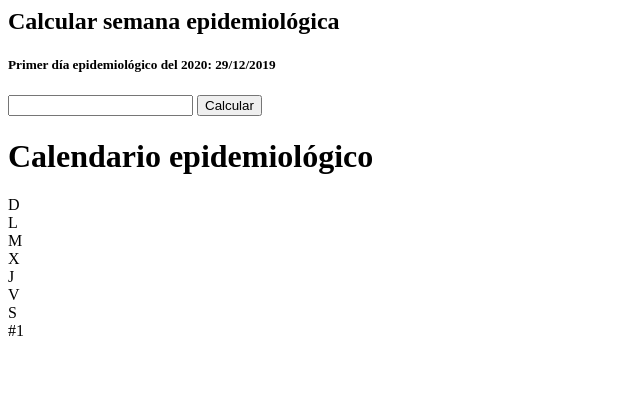
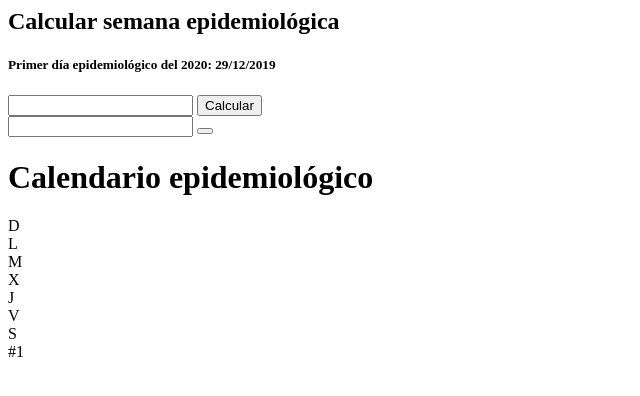
Before and after one commit to nfailla/calendario-epidemiologico, a website: page index.html in a window 1280 px wide. Shown: the whole page, without its empty margins (0-640 px from the left). Drawn offline with Linux system fonts and the light colour scheme.

Commit message:
1 file modified

```diff
--- a/index.html
+++ b/index.html
@@ -11,6 +11,10 @@
 </hr>
 <!--  -->
 
+<input type="text" id="input-calendario"></input>
+<button id="btn-calendario"></button>
+
+<div id="calendario">
   <h1>Calendario epidemiológico</h1>
 
   <div class="calendario">
@@ -28,3 +32,4 @@
       <div class="box nro-semana">#1</div>
     </div>
   </div>
+</div>
```
Lines whose indentation alone changed are shown as unchanged.
